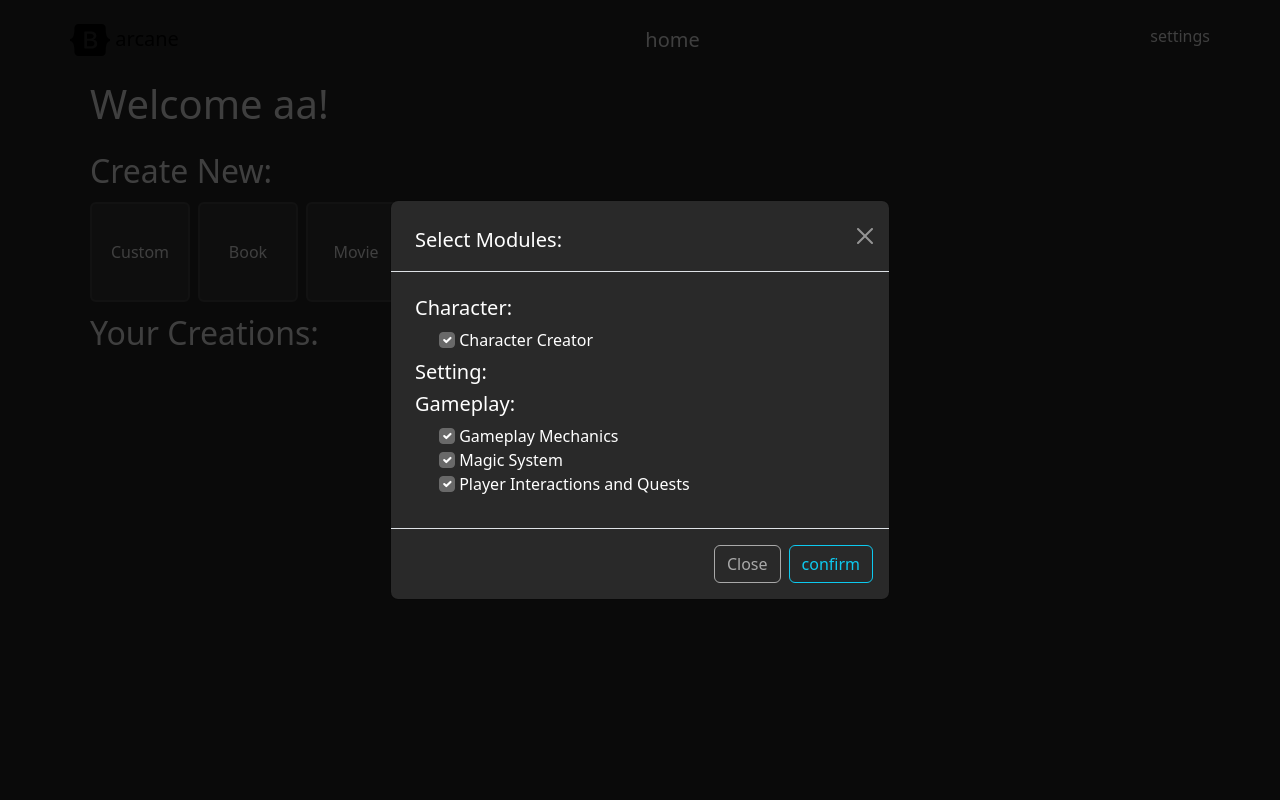
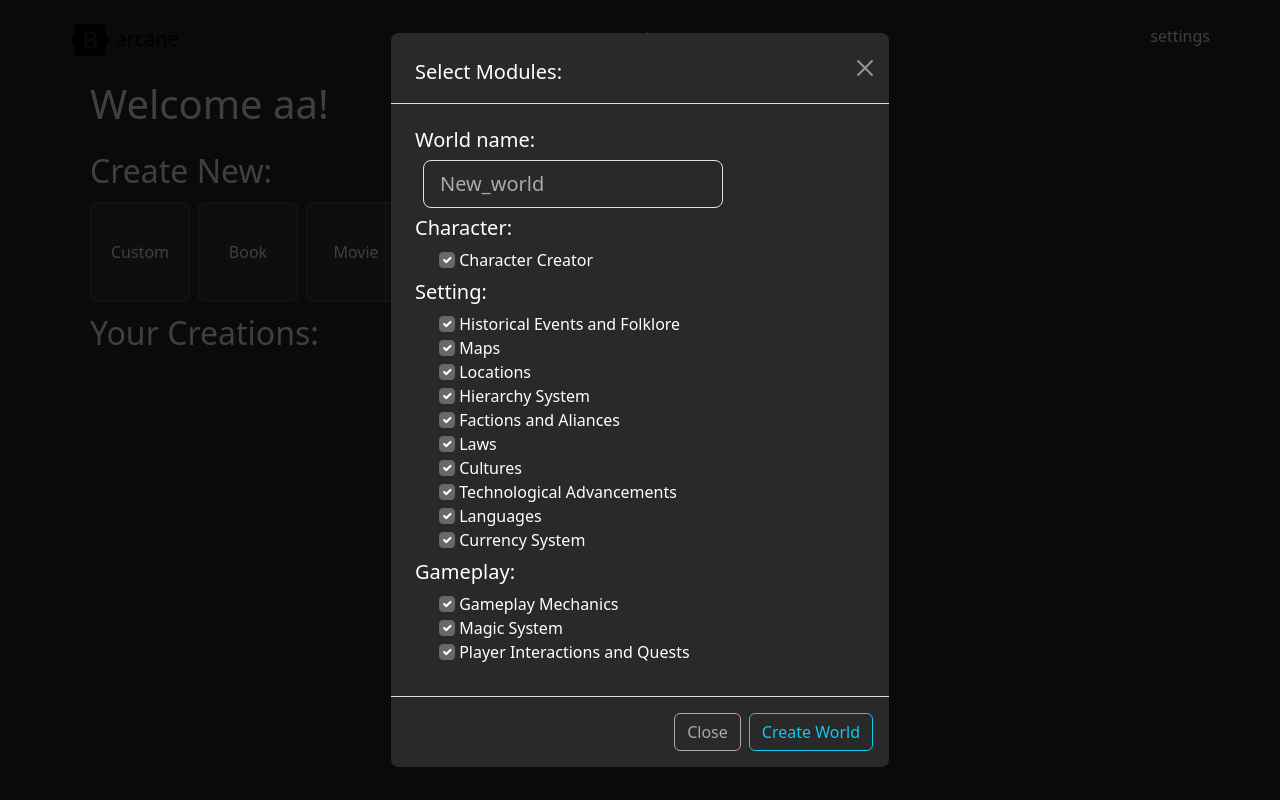
Before and after one commit to DetoNate97/Assessment-2-web-app, a Flask app: page /home in a window 1280 px wide, after a click on "Custom". Run offline with Flask 3, Linux system fonts and the light colour scheme; a user stored in the database is signed in.

Commit message:
world rename
its now possible to delete and rename worlds.

```diff
--- a/forms.py
+++ b/forms.py
@@ -1,24 +1,25 @@
 from flask_wtf import FlaskForm
 from wtforms import StringField, PasswordField, SubmitField, BooleanField
-from wtforms.validators import DataRequired, Length, EqualTo, ValidationError
+from wtforms.validators import DataRequired, Length, EqualTo, ValidationError, InputRequired
 
 class RegisterForm(FlaskForm):
-    FloatingUsername = StringField('Username', validators=[DataRequired(), Length(min=2, max=20)], render_kw={"placeholder": ""})
-    FloatingEmail = StringField('Email', validators=[DataRequired(), Length(min=2, max=20)], render_kw={"placeholder": ""}) # doesnt validate email, since the website doesnt need to use the email for anything yet, to simplify testing.
-    Password = PasswordField('Password', validators=[DataRequired(), Length(min=2, max=20)], render_kw={"placeholder": ""})
-    ConfirmPassword = PasswordField('Confirm Password', validators=[DataRequired(), EqualTo('Password'), Length(min=2, max=20)], render_kw={"placeholder": ""})
+    FloatingUsername = StringField('Username', validators=[InputRequired(), Length(min=2, max=20)], render_kw={"placeholder": ""})
+    FloatingEmail = StringField('Email', validators=[InputRequired(), Length(min=2, max=20)], render_kw={"placeholder": ""}) # doesnt validate email, since the website doesnt need to use the email for anything yet, to simplify testing.
+    Password = PasswordField('Password', validators=[InputRequired(), Length(min=2, max=20)], render_kw={"placeholder": ""})
+    ConfirmPassword = PasswordField('Confirm Password', validators=[InputRequired(), EqualTo('Password'), Length(min=2, max=20)], render_kw={"placeholder": ""})
     submit = SubmitField('Sign Up')
     fields = ("FloatingUsername", "FloatingEmail", "Password", "ConfirmPassword")
 
 class LoginForm(FlaskForm):
-    FloatingUsername = StringField('Username', validators=[DataRequired(), Length(min=2, max=20)], render_kw={"placeholder": ""})
-    FloatingPassword = PasswordField('Password', validators=[DataRequired(), Length(min=2, max=20)], render_kw={"placeholder": ""})
+    FloatingUsername = StringField('Username', validators=[InputRequired(), Length(min=2, max=20)], render_kw={"placeholder": ""})
+    FloatingPassword = PasswordField('Password', validators=[InputRequired(), Length(min=2, max=20)], render_kw={"placeholder": ""})
     # remember = BooleanField('Remember Me')
     submit = SubmitField('Log In')
     fields = ("FloatingUsername", "FloatingPassword")
 
 class CustomSelectForm(FlaskForm):
     # add a name field.
+    worldnamefield = StringField('world_name', render_kw={"placeholder": "New_world", "value": ""})
     # characters:
     CharCreator = BooleanField('Character Creator', default="checked")
     # setting
@@ -37,12 +38,18 @@ class CustomSelectForm(FlaskForm):
     Magic = BooleanField('Magic System', default="checked")
     Quests = BooleanField('Player Interactions and Quests', default="checked")
 
-    submit = SubmitField('confirm')
+    submit = SubmitField('Create World')
 
     CharacterFields = ("CharCreator",)
-    SettingFields = ("Historical", "Maps", "Locations", "Hierarchy", "Factions", "Laws", "Cultures", "Technology", "Languages", "Currency")
+    SettFields = ("Historical", "Maps", "Locations", "Hierarchy", "Factions", "Laws", "Cultures", "Technology", "Languages", "Currency")
     GameplayFields = ("Gameplay", "Magic", "Quests")
     fields = ("CharCreator", "Historical", "Maps", "Locations", "Hierarchy", "Factions", "Laws", "Cultures", "Technology", "Languages", "Currency", "Gameplay", "Magic", "Quests")
+    # fields are split bc there are subheadings
+
+class ChangeWorldNameForm(FlaskForm):
+    worldnamefield = StringField('world_name', render_kw={"placeholder": "{{world_name}}", "value": ""})
+    submit = SubmitField('Change')
+
 
 # def validate_username(self, username):
 #     if not username.data.isalnum():
--- a/main.py
+++ b/main.py
@@ -1,6 +1,6 @@
 from flask import Flask, render_template, url_for, redirect, flash, session
-from forms import RegisterForm, LoginForm, CustomSelectForm
-import os, sqlite3, secrets, json
+from forms import RegisterForm, LoginForm, CustomSelectForm, ChangeWorldNameForm
+import os, sqlite3, secrets, json, time
 from cryptography.fernet import Fernet
 from werkzeug.security import generate_password_hash, check_password_hash
 # alternate security modules: import hashlib, zlib
@@ -14,10 +14,10 @@ from werkzeug.security import generate_password_hash, check_password_hash
 
 app = Flask(__name__)
 app.config['SECRET_KEY'] = secrets.token_hex(16)
-key = Fernet.generate_key() # i should prob make this a const...
+key = Fernet.generate_key()
 cipher = Fernet(key)
-key = key.decode()
-salt = os.urandom(16)
+KEY = key.decode()
+salt = os.urandom(16) # is this even used for anything? no, me, it isnt.
 
 def hash_password(password):
     '''
@@ -120,7 +120,6 @@ def register():
           if the username isnt taken: saves the user to the database, logs in the user, and redirects to the home page.
           if the username is taken: flash an error message.
     '''
-    global key
     page = "Register"
     form = RegisterForm()
     fields = form.fields
@@ -132,8 +131,7 @@ def register():
         if not DB.execute( f"SELECT password FROM Users WHERE username = ?", [reg_user] ).fetchall():
             # save new user to the database:
             cursor = DB.cursor()
-            cursor.execute("INSERT INTO Users (username, email, password, key) VALUES (?, ?, ?, ?)", (reg_user, reg_email, f"{encrypt_message(reg_pass)}", key))
-            cursor.execute(f"CREATE TABLE User_{reg_user}_Worlds (id INTEGER PRIMARY KEY AUTOINCREMENT, WorldName TEXT NOT NULL)") # delete
+            cursor.execute("INSERT INTO Users (username, email, password, key) VALUES (?, ?, ?, ?)", (reg_user, reg_email, f"{encrypt_message(reg_pass)}", KEY))
             DB.commit()
             session['current_user'] = reg_user
             # set the path for the user's stored worlds:
@@ -154,8 +152,11 @@ def home():
     POST: validate the submitted data, create a new world with the selected modules.
     '''
     form = CustomSelectForm()
-    CharFields, SettFields, GameFields = form.CharacterFields, form.SettingFields, form.GameplayFields # split bc there are subheadings
-    fields=form.fields # why is this here
+    worldnamefield = form.worldnamefield
+    CharFields = form.CharacterFields
+    SettFields = form.SettFields
+    GameFields = form.GameplayFields # fields are split bc there are subheadings
+    fields = form.fields
     current_user = session.get('current_user')
     user_worlds = session.get('user_worlds')
     page = "home"
@@ -172,35 +173,27 @@ def home():
     # redirect to login if there is no user logged in: (this prevents a crash when saving the py files)
     if not current_user:
         return redirect(url_for("login"))
-    else:
-        if form.validate_on_submit():
-            # delete:
-            cursor = DB.cursor()
-            cursor.execute(f"INSERT INTO User_{current_user}_Worlds (WorldName) VALUES (?)", ("test",))
-            DB.commit()
-            # record the selected modules:
-            modules = []
-            for i in form.CharacterFields:
-                if form[i].data:
-                    modules.append(i)
-            for i in form.SettingFields:
-                if form[i].data:
-                    modules.append(i)
-            for i in form.GameplayFields:
-                if form[i].data:
-                    modules.append(i)
-            # (temp):
-            print("saved modules: ", modules)
-            session['world_modules'] = modules
-            # create the world in the json file:
-            data = {
-                "name": "custom",
-                "modules": modules
-                }
-            with open(user_worlds, "a") as file:
-                file.write(json.dumps(data) + "\n")
-            return redirect(url_for('world', world_name="custom"))
-        return render_template('home.html', page=page, user=current_user, form=form, fields=fields, CharFields=CharFields, SettingFields=SettFields, GameFields=GameFields, data=data)
+    if form.validate_on_submit():
+        print(form.worldnamefield.data)
+        if not form.worldnamefield.data:
+            world_name = "New_World"
+        else:
+            world_name = form.worldnamefield.data
+        # record the selected modules:
+        modules = []
+        for i in form.fields:
+            if form[i].data:
+                modules.append(i)
+        session['world_modules'] = modules
+        # create the world in the json file:
+        data = {
+            "name": world_name,
+            "modules": modules
+            }
+        with open(user_worlds, "a") as file:
+            file.write(json.dumps(data) + "\n")
+        return redirect(url_for('world', world_name=world_name))
+    return render_template('home.html', page=page, user=current_user, form=form, fields=fields, worldnamefield=worldnamefield, CharFields=CharFields, SettFields=SettFields, GameFields=GameFields, data=data)
 
 @app.route('/settings')
 def settings():
@@ -212,77 +205,155 @@ def settings():
     page = "settings"
     return render_template('settings.html', page=page)
 
-@app.route('/run_function', methods=['POST'])
-def run_function():
+@app.route('/open_world/<world_name>', methods=['POST'])
+def open_world(world_name):
     '''
-    test function
+    redirects to the world.
+    gets the world name, finds the world in the json, records the modules, redirects to the world
+
+    parameters:
+    world_name: the name of the world... can it get any more obvious?
+
+    returns:
+    a redirect to the world
     '''
-    print("Button was clicked!")
-    return redirect(url_for('home'))
+    world_name = world_name
+    data = []
+    user_worlds = session.get('user_worlds')
+    try:
+        with open(user_worlds, "r") as file:
+            for line in file:
+                data.append(json.loads(line))
+    except:
+        print("no db? :megamind:")
+    for i in data:
+        if i["name"] == world_name:
+            modules = i["modules"]
+            pass # for some reason pass works here but the one to change name needs break
+    session['world_modules'] = modules
+    return redirect(url_for('world', world_name=world_name))
 
 @app.route('/run_function_book', methods=['POST'])
 def run_function_book():
     '''
-    enters "book" into the db for the user's worlds and redirects to the world page.
+
     '''
     modules = ['CharCreator', 'Historical', 'Maps', 'Locations', 'Hierarchy', 'Factions', 'Laws', 'Cultures', 'Technology', 'Languages', 'Currency'] # set the preset modules
     # create the new world in the json file:
     user_worlds = session.get('user_worlds')
     data = {
-        "name": "book",
+        "name": "New_Book",
         "modules": modules
         }
     with open(user_worlds, "a") as file:
         file.write(json.dumps(data) + "\n")
-    # delete:
-    current_user = session.get('current_user')
-    cursor = DB.cursor()
-    cursor.execute(f"INSERT INTO User_{current_user}_Worlds (WorldName) VALUES (?)", ("book",))
-    DB.commit()
-    # store the selected modules (temp):
+    # store the selected modules:
     session['world_modules'] = modules
+    return redirect(url_for('world', world_name="New_Book"))
 
-    return redirect(url_for('world', world_name="book"))
-
+# broken:
 @app.route('/run_function_movie', methods=['POST'])
 def run_function_movie():
     '''
-    enters "movie" into the db for the user's worlds
+
     '''
-    current_user = session.get('current_user')
-    cursor = DB.cursor()
-    cursor.execute(f"INSERT INTO User_{current_user}_Worlds (WorldName) VALUES (?)", ("movie",))
-    DB.commit()
-    return redirect(url_for('home', world_name=""))
+    modules = ['CharCreator', 'Historical', 'Maps', 'Locations', 'Hierarchy', 'Factions', 'Laws', 'Cultures', 'Technology', 'Languages', 'Currency'] # set the preset modules
+    # create the new world in the json file:
+    user_worlds = session.get('user_worlds')
+    data = {
+        "name": "New_Movie",
+        "modules": modules
+        }
+    with open(user_worlds, "a") as file:
+        file.write(json.dumps(data) + "\n")
+    # store the selected modules:
+    session['world_modules'] = modules
+    return redirect(url_for('world', world_name="New_Movie"))
 
+# broken:
 @app.route('/run_function_game', methods=['POST'])
 def run_function_game():
     '''
-    enters "game" into the db for the user's worlds
+
     '''
-    current_user = session.get('current_user')
-    cursor = DB.cursor()
-    cursor.execute(f"INSERT INTO User_{current_user}_Worlds (WorldName) VALUES (?)", ("game",))
-    DB.commit()
-    return redirect(url_for('home'))
+    modules = ["CharCreator", "Historical", "Maps", "Locations", "Hierarchy", "Factions", "Laws", "Cultures", "Technology", "Languages", "Currency", "Gameplay", "Magic", "Quests"] # set the preset modules
+    # create the new world in the json file:
+    user_worlds = session.get('user_worlds')
+    data = {
+        "name": "New_Game",
+        "modules": modules
+        }
+    with open(user_worlds, "a") as file:
+        file.write(json.dumps(data) + "\n")
+    # store the selected modules:
+    session['world_modules'] = modules
+    return redirect(url_for('world', world_name="New_Game"))
 
 world_name = "example_world"
-@app.route(f'/world/<world_name>')
+@app.route(f'/world/<world_name>', methods=['GET', 'POST'])
 def world(world_name):
     '''
     Handles the custom worlds.
     instead of somehow creating an individual html file for each world, this instead is a single file that gets all the data for the world and displays it.
 
-    param:
+    parameters:
     world name: ............................ activate dem neurons
+
+    returns:
+    a rendered html
     '''
     modules = session.get('world_modules')
     current_user = session.get('current_user')
+    user_worlds = session.get('user_worlds')
+    data = []
+    form = ChangeWorldNameForm()
+    # redirect to login if there is no user logged in: (this prevents a crash when saving the py files)
     if not current_user:
         return redirect(url_for("login"))
 
-    return render_template(f'world.html', world_name=world_name, modules=modules)
+    if form.validate_on_submit():
+        # renaming world:
+        # save current data
+        with open(user_worlds, "r") as file:
+            for line in file:
+                world = json.loads(line)
+                data.append(world)
+        # change the name of the world that matches the current world to the new name
+        for i in data:
+            if i["name"] == world_name:
+                i["name"] = form.worldnamefield.data
+                break
+        # write the edited version back into json
+        with open(user_worlds, 'w') as file:
+            # write all the saved lines back:
+            for obj in data:
+                file.write(json.dumps(obj) + "\n")
+        # add check so that 2 worlds cant be named the same
+    return render_template(f'world.html', world_name=world_name, modules=modules, form=form)
+
+@app.route('/delete_world/<world_name>', methods=['POST'])
+def delete_world(world_name):
+    '''
+    copilot helped
+    how to delete a dictionary from ndjson
+    '''
+    world_name = world_name
+    data = []
+    user_worlds = session.get('user_worlds')
+    # set the condition for deleting a world:
+    condition = lambda obj: obj["name"] == world_name
+    with open(user_worlds, "r") as file:
+        # save all the lines that dont meet the condition:
+        for line in file:
+            obj = json.loads(line)
+            if not condition(obj):
+                data.append(obj)
+    with open(user_worlds, 'w') as file:
+        # write all the saved lines back:
+        for obj in data:
+            file.write(json.dumps(obj) + "\n")
+    # thus all the lines that meet the condition are not written back into the json, and are deleted.
+    return redirect(url_for('home'))
 
 if __name__ == '__main__': # runs if file is run as script, but not if its imported
     app.run(debug=True, port=5000, host="0.0.0.0")
-    # make a start.bat file
--- a/static/css/style.css
+++ b/static/css/style.css
@@ -66,6 +66,51 @@ h1, h2, h3, h4, h5, h6 {
   color: #ffffff
 }
 
+.form label {
+  color: #ffffff;
+}
+
+.form input {
+  background-color: #292929;
+  color: #ffffff
+}
+
+.form ::placeholder {
+  color: #aaaaaa
+}
+
+.form input:focus {
+  background-color: #292929;
+  color: #ffffff
+}
+
+.form-worldname {
+  width: 300px;
+}
+
+.form-worldnamechange{
+  width: 150px;
+  border-color: #292929
+}
+
+.form-worldnamechange:hover {
+  border-color: #aaaaaa
+}
+
+.form-namechange-padding {
+  padding-inline: 3px
+}
+
+.btn-worldnamechange {
+  border-color: #292929;
+  color: #aaaaaa;
+}
+
+.btn-worldnamechange:hover {
+  border-color: #595959;
+  color: #ffffff;
+}
+
 .button-padding {
   padding-block: 7px
 }
@@ -104,6 +149,7 @@ h1, h2, h3, h4, h5, h6 {
 
 .checkbox {
   background-color: #292929;
+  transition: border-color .15s ease-in-out, box-shadow .15s ease-in-out
 }
 
 .checkbox:checked {
@@ -146,7 +192,7 @@ h1, h2, h3, h4, h5, h6 {
   color: #ffffff;
 }
 
-/* not sure why this needs to be :first-child:active instead of just :active but it works now ¯\_(ツ)_/¯ */
+/* not sure why this needs to be :first-child:active instead of just :active but it works now ¯\_(ツ)_/¯*/
 .register-btn:first-child:active {
   padding: 8px;
   border: 4px solid transparent;
--- a/templates/home.html
+++ b/templates/home.html
@@ -15,7 +15,7 @@
     <h2>Your Creations:</h2>
     <div class="row align-items-start ms-1">
         {% for world in data %}
-            <form action="/run_function" method="POST" class="card-button-back m-1"><button class="card" type="submit">{{world["name"]}}</button></form>
+            <form action="/open_world/{{world['name']}}" method="POST" class="card-button-back m-1"><button class="card" type="submit">{{world["name"]}}</button></form>
         {% endfor %}
     </div>
     <!-- Modal -->
@@ -30,6 +30,20 @@
                     {{form.hidden_tag()}}
                     <div class="modal-body">
                         <fieldset class="">
+
+                            <h5>World name:</h5>
+                            <div class="form form-worldname ms-3">
+                                {% if form.worldnamefield.errors %}
+                                    {{form.worldnamefield(class="form-control form-control-lg is-invalid")}}
+                                    <div class="invalid-feedback">
+                                        {% for error in form.worldnamefield.errors %}
+                                            <span>{{error}}</span>
+                                        {% endfor %}
+                                    </div>
+                                {% else %}
+                                    {{form.worldnamefield(class="form-control form-control-lg")}}
+                                {% endif %}
+                            </div>
 
                             <h5>Character:</h5>
                             {% for field in CharFields %}
@@ -68,6 +82,14 @@
 
 {% endblock content %}
 
+{% block navbar_centre %}
+
+<div class="mr-auto page">
+    {{page}}
+</div>
+
+{% endblock navbar_centre %}
+
 {% block navbar_right %}
 
     <p class="mt-2">settings</p>
--- a/templates/index.html
+++ b/templates/index.html
@@ -40,9 +40,8 @@
             </div>
 
             <!-- middle -->
-            <div class="mr-auto page">
-                {{page}}
-            </div>
+            {% block navbar_centre %}
+            {% endblock navbar_centre %}
 
             <!-- right -->
             <div class="">
```
Also changed, not shown: templates/login.html (+8 -0 lines), templates/register.html (+8 -0 lines), templates/settings.html (+8 -0 lines), templates/welcome.html (+8 -0 lines), templates/world.html (+31 -7 lines), README.md, database/database.db, 3 other files.
